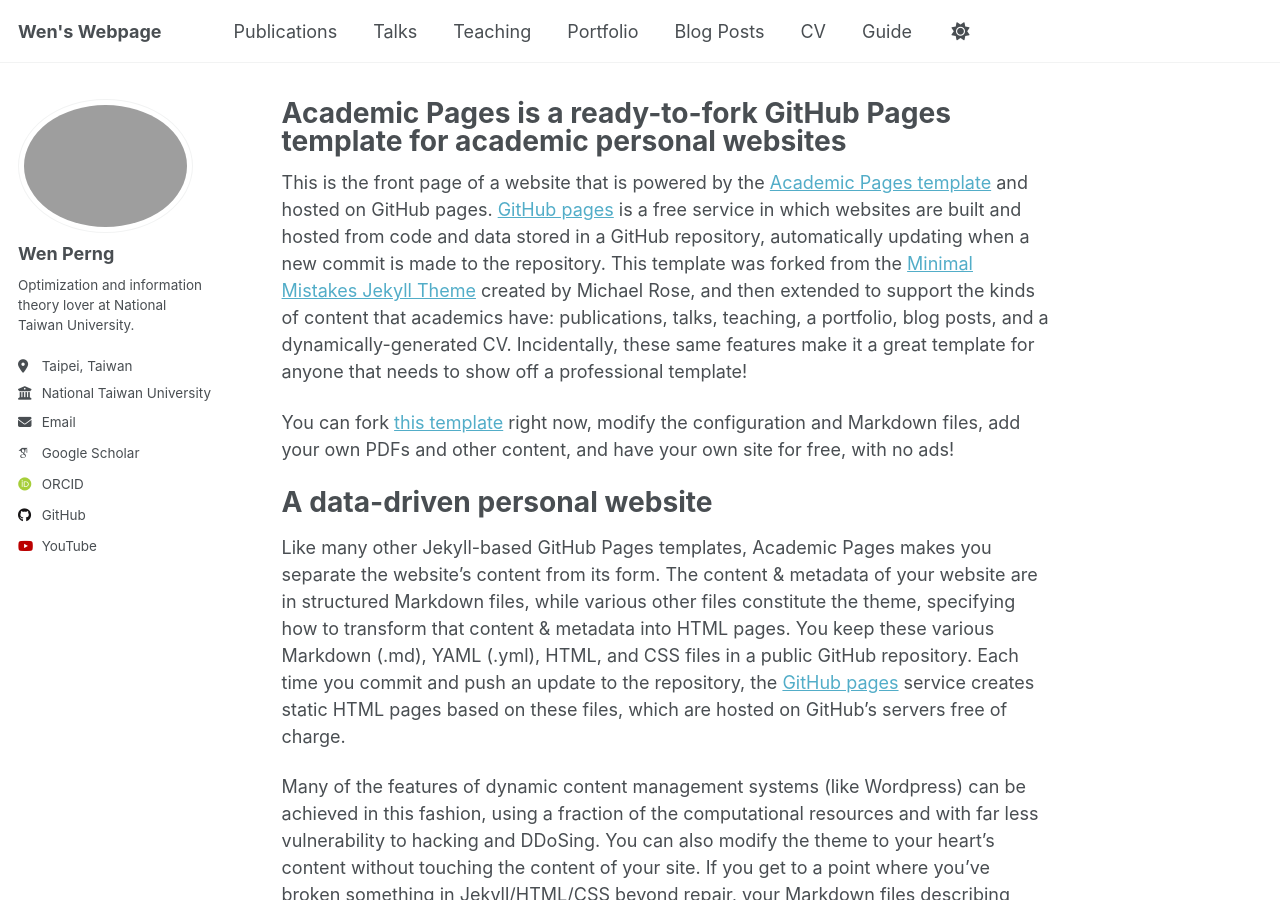
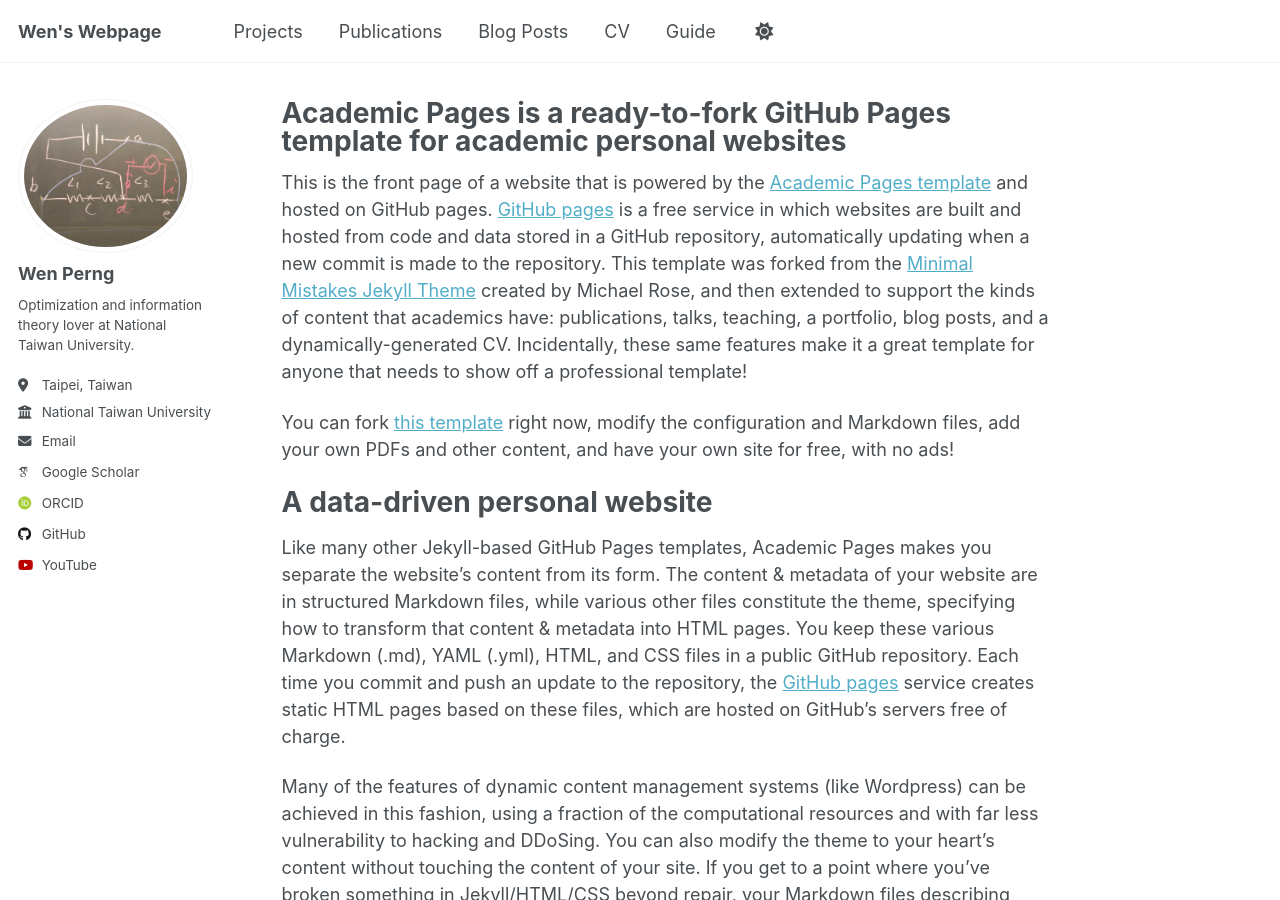
Before and after one commit to WenPerng/WenPerng.github.io, a Jekyll site: the page built from _pages/about.md, in a window 1280 px wide and 900 px high. Built offline with Jekyll 4.4.1, drawn with Linux system fonts in a browser that asks for light colours; some web fonts are replaced; a script that is not in the unit is left out; some of the changed lines change nothing that is shown.

Commit message:
update on structures (test)

```diff
--- a/_config.yml
+++ b/_config.yml
@@ -22,7 +22,7 @@
 #               Additional customization can be done by editing /_includes/author-profile.html
 author:
   # Biographic information
-  avatar           : "profile.png"
+  avatar           : "profile.jpg"
   name             : "Wen Perng"
   pronouns         : # example: "she/her"
   bio              : "Optimization and information theory lover at National Taiwan University."
@@ -75,7 +75,7 @@
   weibo            : # Username
   wikipedia        : # Username
   xing             : # Username
-  youtube          : "Wen Perng"
+  youtube          : "wenperng6526"
   zhihu            : # Username
 
 # Publication Category - The following the list of publication categories and their headings
--- a/_data/navigation.yml
+++ b/_data/navigation.yml
@@ -8,17 +8,20 @@
 #      Markdown formatted page while the second is generated using JSON.
 
 main:
+  - title: "Projects"
+    url: /talks/
+
   - title: "Publications"
     url: /publications/
 
-  - title: "Talks"
-    url: /talks/
+  #- title: "Talks"
+  #  url: /talks/
 
-  - title: "Teaching"
-    url: /teaching/
+  # - title: "Teaching"
+  #  url: /teaching/
 
-  - title: "Portfolio"
-    url: /portfolio/
+  # - title: "Portfolio"
+  #  url: /portfolio/
 
   - title: "Blog Posts"
     url: /year-archive/
```
